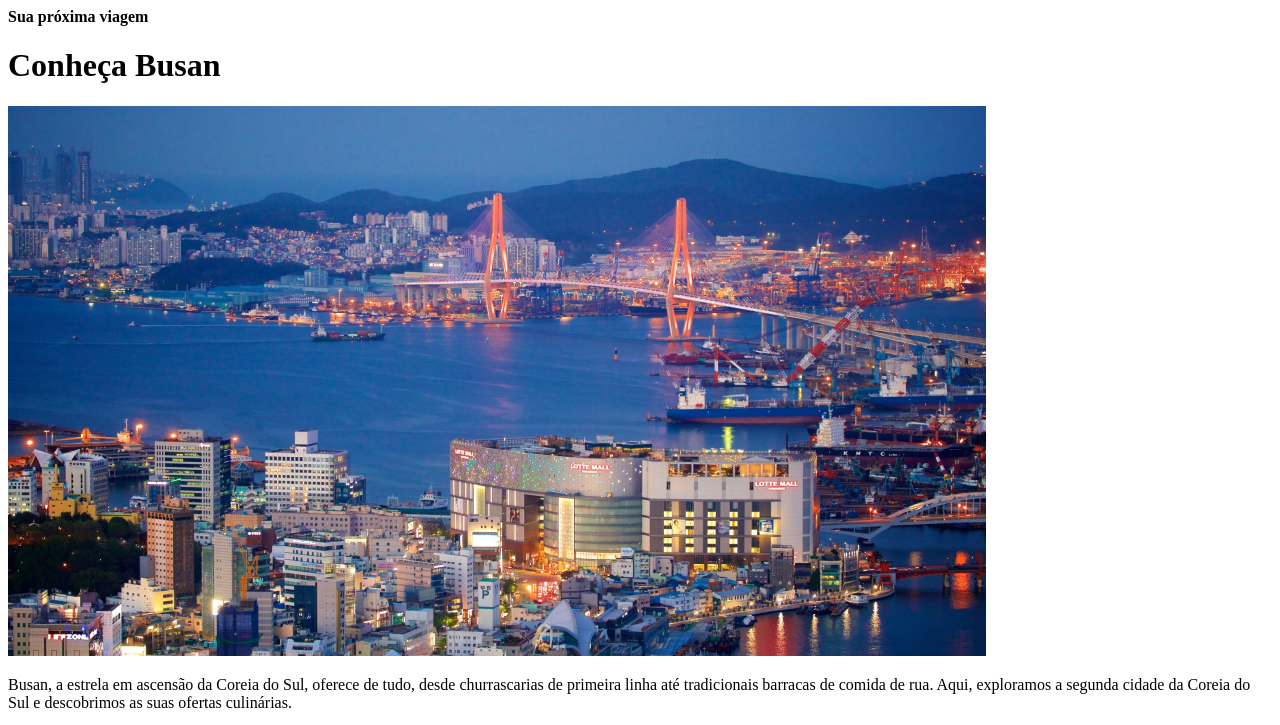
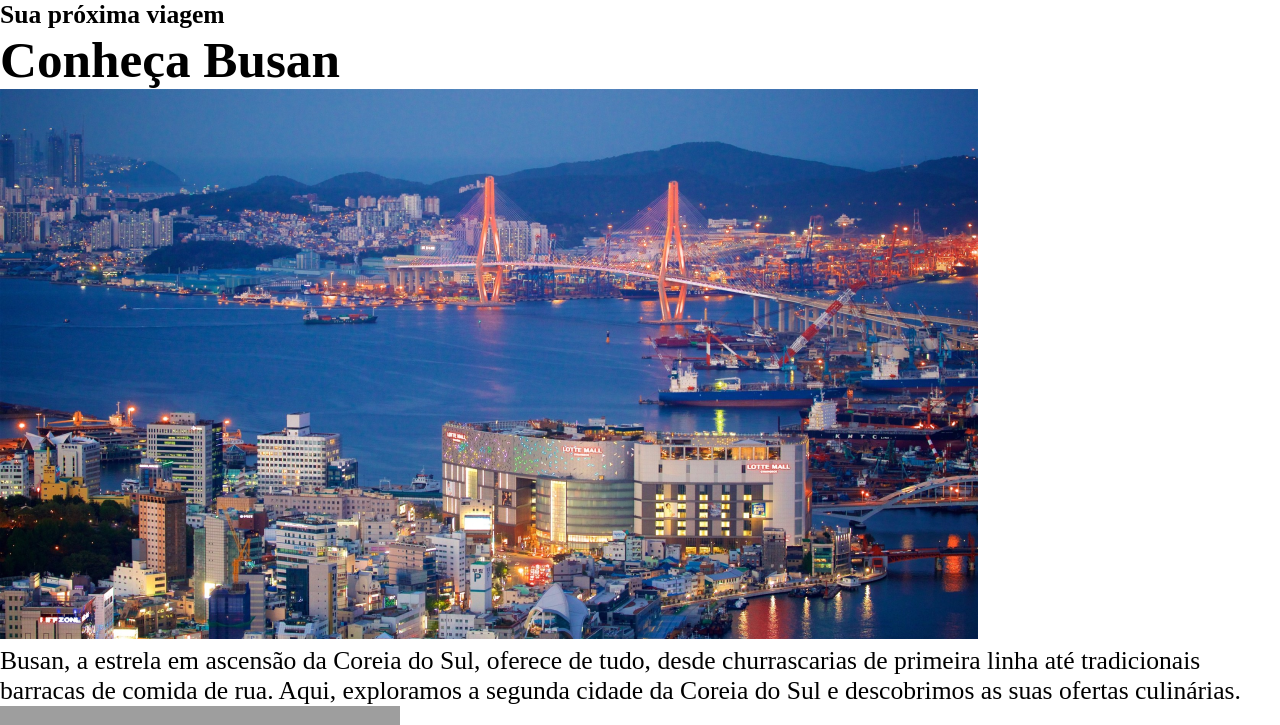
Before and after one commit to luluzinha0505/Locais1MB, a plain HTML site: page index.html in a window 1280 px wide. Shown: the top 725 px of the page. Drawn offline with Linux system fonts and the light colour scheme; grey boxes are pictures that could not be loaded.

Commit message:
conversão da unidade de medida rem para 10px

```diff
--- a/style.css
+++ b/style.css
@@ -1 +1,10 @@
-/* Add styles here */
+* {
+    margin: 0;
+    padding: 0;
+    box-sizing: border-box;
+}
+
+body {
+    font-size: 1.6rem;
+
+}
```
